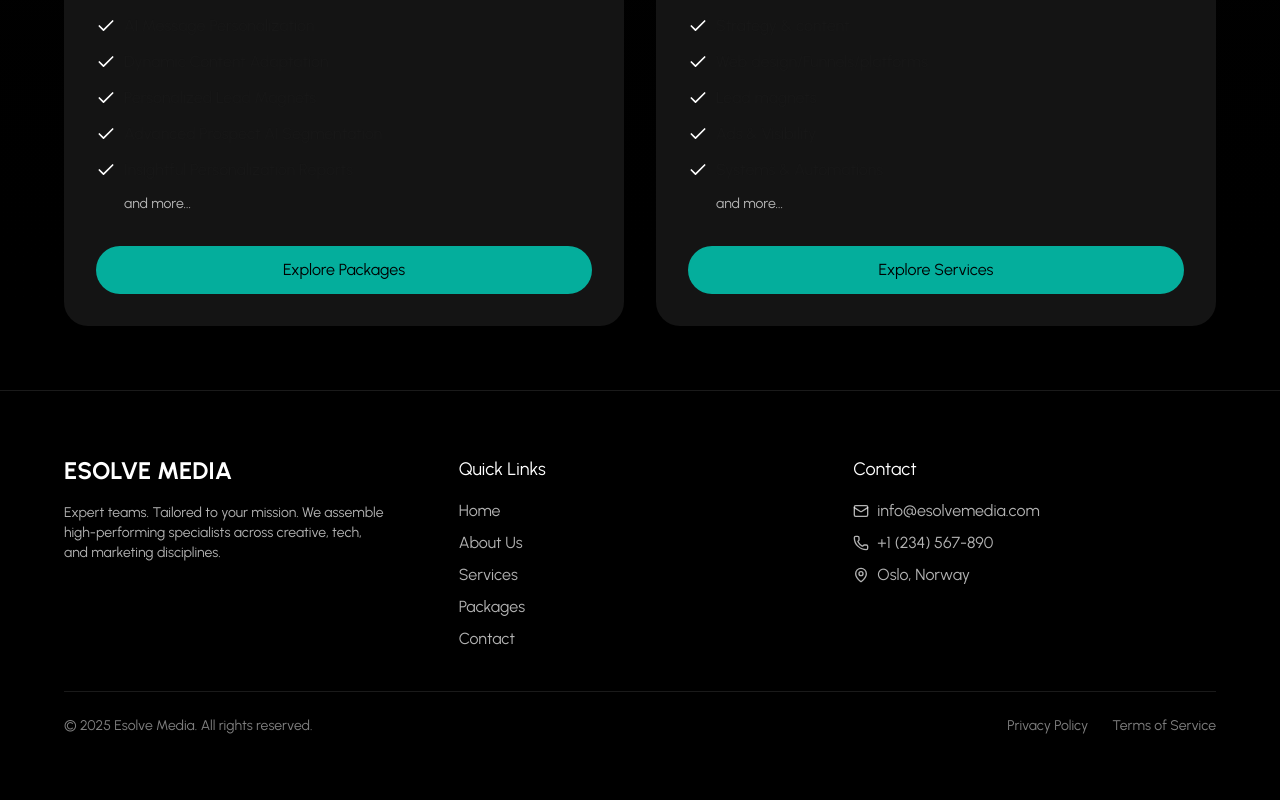
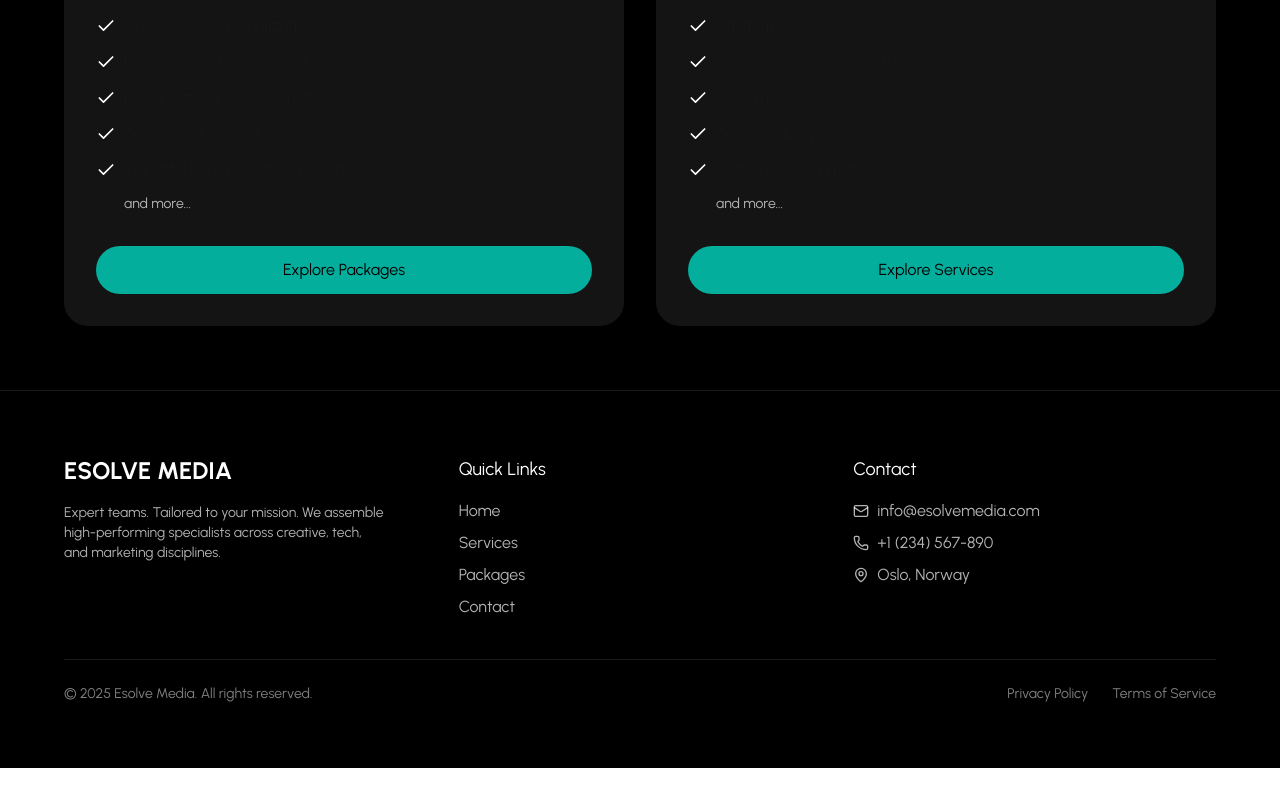
Before and after one commit to petreskia/EsolveMediaRedesigned, a Next.js app in the folder esolve-media/: page / in a window 1280 px wide. Shown: the part 4872-5672 px from the top of the page. After the commit the page ends 5640 px from the top, so only its background shows below. Built offline with nearby package versions, Linux system fonts and the light colour scheme.

Commit message:
updated footer navigations

```diff
--- a/esolve-media/src/components/Footer.tsx
+++ b/esolve-media/src/components/Footer.tsx
@@ -27,12 +27,6 @@ export default function Footer() {
                 className="text-white/70 hover:text-white transition-colors"
               >
                 Home
-              </Link>
-              <Link
-                href="/about"
-                className="text-white/70 hover:text-white transition-colors"
-              >
-                About Us
               </Link>
               <Link
                 href="/services"
@@ -94,13 +88,13 @@ export default function Footer() {
           </p>
           <div className="flex gap-6 mt-4 md:mt-0">
             <Link
-              href="/privacy"
+              href="/"
               className="text-white/50 text-sm hover:text-white transition-colors"
             >
               Privacy Policy
             </Link>
             <Link
-              href="/terms"
+              href="/"
               className="text-white/50 text-sm hover:text-white transition-colors"
             >
               Terms of Service
```
